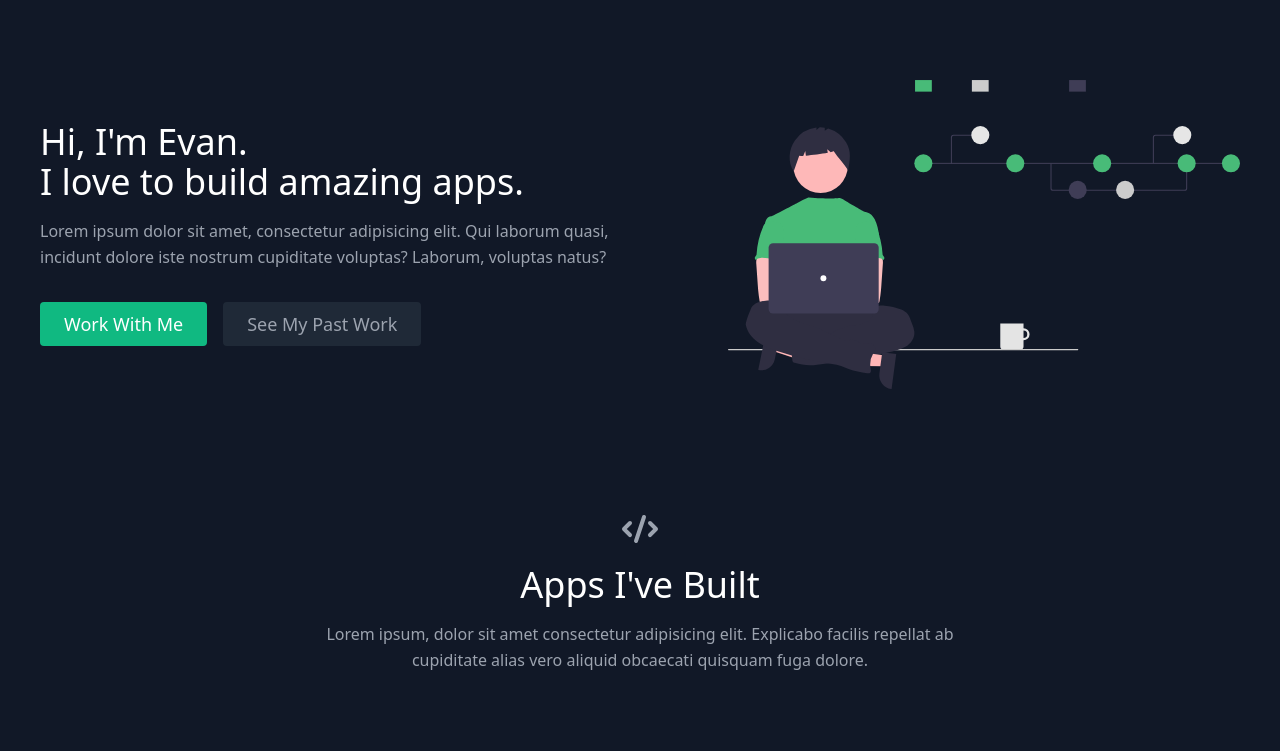
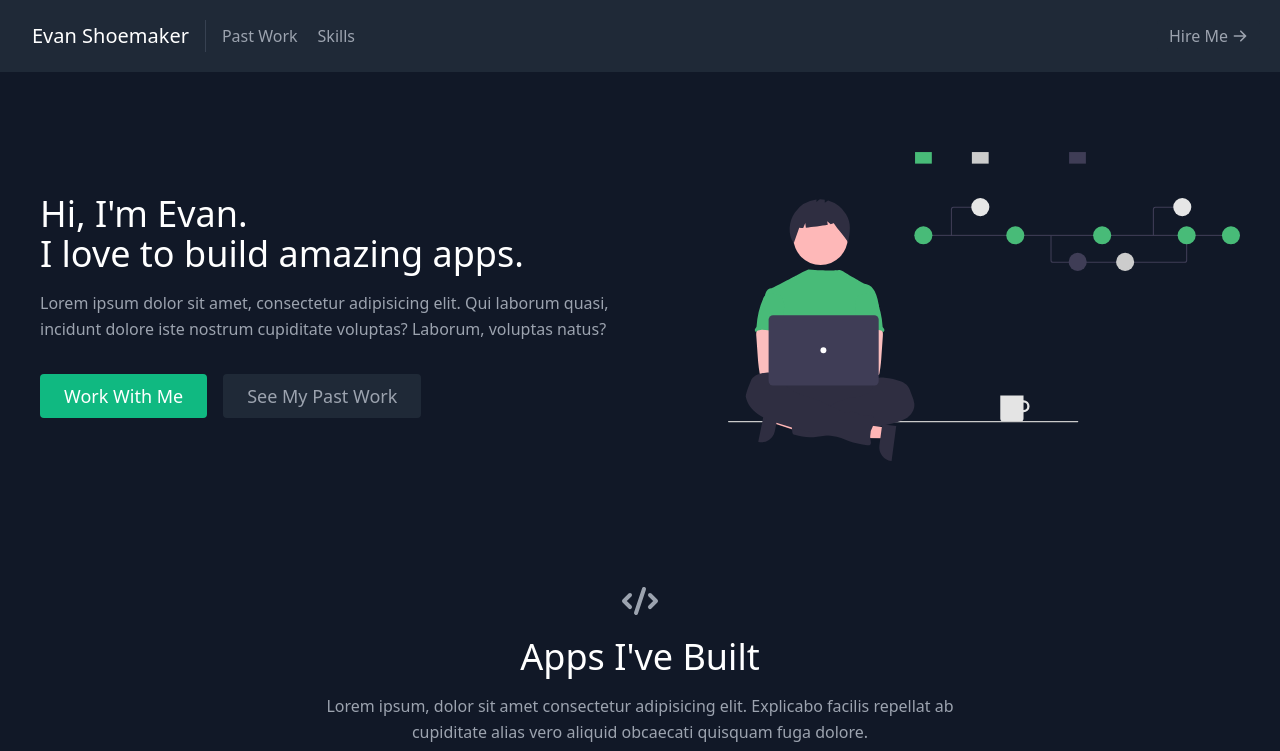
Before and after one commit to Colexeco/Personal_Website, a React (Create React App) app: page / in a window 1280 px wide. Shown: the top 751 px of the page. Built offline with nearby package versions, Linux system fonts and the light colour scheme.

Commit message:
add navbar

```diff
--- a/src/App.js
+++ b/src/App.js
@@ -8,7 +8,7 @@
 export default function App() {
   return (
     <main className="text-gray-400 bg-gray-900 body-font">
-      {/* <Navbar /> */}
+      <Navbar />
       <About />
       <Projects />
       <Skills />
--- a/src/components/Contact.js
+++ b/src/components/Contact.js
@@ -46,6 +46,7 @@
             <form
                 netlify
                 name="contact"
+                onSubmit={handleSubmit}
                 className="lg:w-1/3 md:w-1/2 flex flex-col md:ml-auto w-full md:py-8 mt-8 md:mt-0">
                 <h2 className="text-white sm:text-4xl text-3xl mb-1 font-medium title-font">
                     Hire Me
@@ -63,6 +64,7 @@
                     id="name"
                     name="name"
                     className="w-full bg-gray-800 rounded border border-gray-700 focus:border-indigo-500 focus:ring-2 focus:ring-indigo-900 text-base outline-none text-gray-100 py-1 px-3 leading-8 transition-colors duration-200 ease-in-out"
+                    onChange={(e) => setName(e.target.value)}
                     />
                 </div>
                 <div className="relative mb-4">
@@ -74,6 +76,7 @@
                     id="email"
                     name="email"
                     className="w-full bg-gray-800 rounded border border-gray-700 focus:border-indigo-500 focus:ring-2 focus:ring-indigo-900 text-base outline-none text-gray-100 py-1 px-3 leading-8 transition-colors duration-200 ease-in-out"
+                    onChange={(e) => setEmail(e.target.value)}
                     />
                 </div>
                 <div className="relative mb-4">
@@ -86,6 +89,7 @@
                     id="message"
                     name="message"
                     className="w-full bg-gray-800 rounded border border-gray-700 focus:border-indigo-500 focus:ring-2 focus:ring-indigo-900 h-32 text-base outline-none text-gray-100 py-1 px-3 resize-none leading-6 transition-colors duration-200 ease-in-out"
+                    onChange={(e) => setMessage(e.target.value)}
                     />
                 </div>
                 <button
--- a/src/components/Navbar.js
+++ b/src/components/Navbar.js
@@ -1,3 +1,30 @@
+import { ArrowRightIcon } from "@heroicons/react/solid";
 import React from "react";
 
-export default function Navbar() {}
+export default function Navbar() {
+  return (
+    <header className="bg-gray-800 md:sticky top-0 z-10">
+      <div className="container mx-auto flex flex-wrap p-5 flex-col md:flex-row items-center">
+        <a className="title-font font-medium text-white mb-4 md:mb-0">
+          <a href="#about" className="ml-3 text-xl">
+            Evan Shoemaker
+          </a>
+        </a>
+        <nav className="md:mr-auto md:ml-4 md:py-1 md:pl-4 md:border-l md:border-gray-700	flex flex-wrap items-center text-base justify-center">
+          <a href="#projects" className="mr-5 hover:text-white">
+            Past Work
+          </a>
+          <a href="#skills" className="mr-5 hover:text-white">
+            Skills
+          </a>
+        </nav>
+        <a
+          href="#contact"
+          className="inline-flex items-center bg-gray-800 border-0 py-1 px-3 focus:outline-none hover:bg-gray-700 rounded text-base mt-4 md:mt-0">
+          Hire Me
+          <ArrowRightIcon className="w-4 h-4 ml-1" />
+        </a>
+      </div>
+    </header>
+  );
+}
```
Lines whose indentation alone changed are shown as unchanged.
